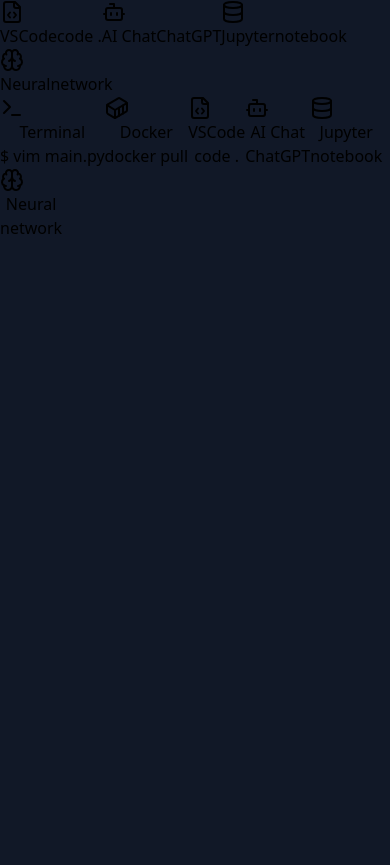
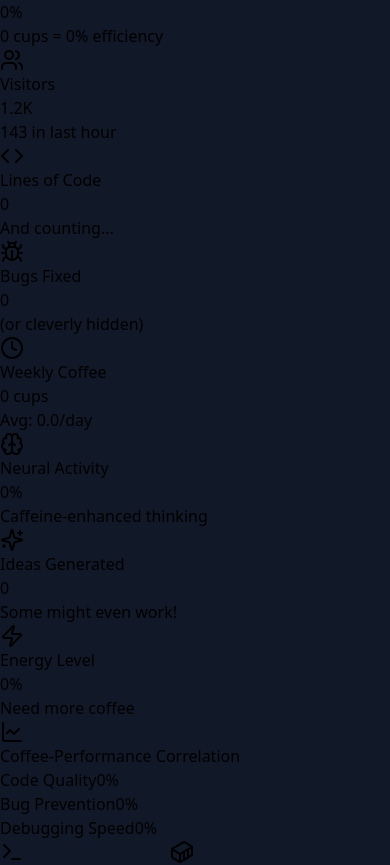
Before and after one commit to ansh-info/Ansh-info.github.io, a React (Vite) app: page / in a window 390 px wide. Shown: the part 3168-4033 px from the top of the page. Before the commit the page ends 3408 px from the top, so only its background shows below. Built offline with nearby package versions, Linux system fonts and the light colour scheme.

Commit message:
Feat: Responsive grid layout that adapts to screen size and simulated stats - will update to Realtime later

```diff
--- a/src/components/charts/CoffeeMetrics.jsx
+++ b/src/components/charts/CoffeeMetrics.jsx
@@ -1,23 +1,255 @@
-import { useState } from 'react';
-import { Coffee } from 'lucide-react';
+import { useState, useEffect } from "react";
+import {
+  Coffee,
+  Clock,
+  Users,
+  Activity,
+  Code,
+  Brain,
+  Sparkles,
+  Bug,
+  Zap,
+  LineChart,
+} from "lucide-react";
 
 const CoffeeMetrics = () => {
   const [coffeeCount, setCoffeeCount] = useState(0);
+  const [stats, setStats] = useState({
+    pageHits: 0,
+    visitors: {
+      lastHour: 0,
+      lastDay: 0,
+      lastWeek: 0,
+    },
+    productivity: 0,
+    linesOfCode: 0,
+    bugsFixed: 0,
+    coffeeStats: {
+      today: 0,
+      week: 0,
+      avgPerDay: 0,
+    },
+  });
+  const [isMobile, setIsMobile] = useState(false);
+
+  useEffect(() => {
+    const handleResize = () => {
+      setIsMobile(window.innerWidth < 768);
+    };
+
+    window.addEventListener("resize", handleResize);
+    handleResize();
+
+    // Simulate real-time stats updates
+    const updateStats = () => {
+      setStats((prev) => ({
+        pageHits: prev.pageHits + Math.floor(Math.random() * 3),
+        visitors: {
+          lastHour: Math.floor(Math.random() * 50 + 100),
+          lastDay: Math.floor(Math.random() * 500 + 1000),
+          lastWeek: Math.floor(Math.random() * 2000 + 5000),
+        },
+        productivity: Math.min(100, prev.productivity + coffeeCount * 2),
+        linesOfCode:
+          prev.linesOfCode + coffeeCount * Math.floor(Math.random() * 100),
+        bugsFixed:
+          prev.bugsFixed +
+          (coffeeCount > 0 ? Math.floor(Math.random() * 3) : 0),
+        coffeeStats: {
+          today: coffeeCount,
+          week: coffeeCount * 5,
+          avgPerDay: ((coffeeCount * 5) / 5).toFixed(1),
+        },
+      }));
+    };
+
+    const statsInterval = setInterval(updateStats, 5000);
+
+    return () => {
+      window.removeEventListener("resize", handleResize);
+      clearInterval(statsInterval);
+    };
+  }, [coffeeCount]);
+
+  const handleCoffeeClick = () => {
+    setCoffeeCount((prev) => prev + 1);
+    setStats((prev) => ({
+      ...prev,
+      productivity: Math.min(100, prev.productivity + 5),
+    }));
+  };
+
+  const StatCard = ({ icon: Icon, title, value, subValue, color }) => (
+    <div
+      className={`bg-gray-700/50 rounded-lg p-4 hover:bg-gray-700/70 transition-all
+      ${isMobile ? "w-full" : "w-auto"}`}
+    >
+      <div className="flex items-start gap-3">
+        <div className={`p-2 rounded-lg ${color}`}>
+          <Icon className="w-5 h-5 text-white" />
+        </div>
+        <div className="flex-1">
+          <p className="text-sm text-gray-400">{title}</p>
+          <p className="text-xl font-bold">{value}</p>
+          {subValue && <p className="text-xs text-gray-400 mt-1">{subValue}</p>}
+        </div>
+      </div>
+    </div>
+  );
+
+  const formatNumber = (num) => {
+    return new Intl.NumberFormat("en-US", {
+      notation: "compact",
+      maximumFractionDigits: 1,
+    }).format(num);
+  };
 
   return (
-    <div className="bg-gray-800 p-8 rounded-lg mb-16">
-      <div className="flex items-center justify-between">
+    <div className="bg-gray-800 p-4 sm:p-8 rounded-lg mb-16">
+      <div className="flex flex-col sm:flex-row items-start sm:items-center justify-between gap-4 mb-6">
         <div>
           <h2 className="text-2xl font-bold mb-2">Coffee-Driven Development</h2>
-          <p className="text-gray-400">Because no good code was ever written without caffeine</p>
+          <p className="text-gray-400">
+            Because no good code was ever written without caffeine(Tap to give
+            me a boost)
+          </p>
         </div>
         <button
-          onClick={() => setCoffeeCount(prev => prev + 1)}
-          className="bg-blue-500 hover:bg-blue-600 px-6 py-3 rounded-lg flex items-center gap-2"
+          onClick={handleCoffeeClick}
+          className="bg-blue-500 hover:bg-blue-600 px-6 py-3 rounded-lg flex items-center gap-2
+            transition-all hover:scale-105 whitespace-nowrap"
         >
-          <Coffee size={24} />
-          <span>Cups today: {coffeeCount}</span>
+          <Coffee className="w-5 h-5" />
+          <span>Cups today: {stats.coffeeStats.today}</span>
         </button>
+      </div>
+
+      {/* Main Stats Grid */}
+      <div className="grid grid-cols-1 sm:grid-cols-2 lg:grid-cols-4 gap-4 mb-6">
+        <StatCard
+          icon={Activity}
+          title="Productivity"
+          value={`${stats.productivity}%`}
+          subValue={`${stats.coffeeStats.today} cups = ${stats.productivity}% efficiency`}
+          color="bg-green-500"
+        />
+        <StatCard
+          icon={Users}
+          title="Visitors"
+          value={formatNumber(stats.visitors.lastDay)}
+          subValue={`${formatNumber(stats.visitors.lastHour)} in last hour`}
+          color="bg-blue-500"
+        />
+        <StatCard
+          icon={Code}
+          title="Lines of Code"
+          value={formatNumber(stats.linesOfCode)}
+          subValue="And counting..."
+          color="bg-purple-500"
+        />
+        <StatCard
+          icon={Bug}
+          title="Bugs Fixed"
+          value={stats.bugsFixed}
+          subValue="(or cleverly hidden)"
+          color="bg-red-500"
+        />
+      </div>
+
+      {/* Additional Metrics */}
+      <div className="grid grid-cols-1 sm:grid-cols-2 lg:grid-cols-4 gap-4">
+        <StatCard
+          icon={Clock}
+          title="Weekly Coffee"
+          value={`${stats.coffeeStats.week} cups`}
+          subValue={`Avg: ${stats.coffeeStats.avgPerDay}/day`}
+          color="bg-yellow-500"
+        />
+        <StatCard
+          icon={Brain}
+          title="Neural Activity"
+          value={`${Math.min(100, stats.coffeeStats.today * 20)}%`}
+          subValue="Caffeine-enhanced thinking"
+          color="bg-indigo-500"
+        />
+        <StatCard
+          icon={Sparkles}
+          title="Ideas Generated"
+          value={formatNumber(stats.coffeeStats.today * 42)}
+          subValue="Some might even work!"
+          color="bg-pink-500"
+        />
+        <StatCard
+          icon={Zap}
+          title="Energy Level"
+          value={`${Math.min(100, stats.coffeeStats.today * 15)}%`}
+          subValue={
+            stats.coffeeStats.today > 5
+              ? "Approaching hyperdrive"
+              : "Need more coffee"
+          }
+          color="bg-orange-500"
+        />
+      </div>
+
+      {/* Coffee Performance Correlation */}
+      <div className="mt-6 p-4 bg-gray-700/50 rounded-lg">
+        <div className="flex items-center gap-2 mb-2">
+          <LineChart className="w-5 h-5 text-blue-400" />
+          <h3 className="text-lg font-semibold">
+            Coffee-Performance Correlation
+          </h3>
+        </div>
+        <div className="grid grid-cols-1 sm:grid-cols-3 gap-4 text-sm">
+          <div className="text-gray-400">
+            <div className="flex justify-between mb-1">
+              <span>Code Quality</span>
+              <span className="text-green-400">
+                {Math.min(100, stats.coffeeStats.today * 12)}%
+              </span>
+            </div>
+            <div className="w-full bg-gray-600 rounded-full h-2">
+              <div
+                className="bg-green-400 rounded-full h-2 transition-all"
+                style={{
+                  width: `${Math.min(100, stats.coffeeStats.today * 12)}%`,
+                }}
+              />
+            </div>
+          </div>
+          <div className="text-gray-400">
+            <div className="flex justify-between mb-1">
+              <span>Bug Prevention</span>
+              <span className="text-blue-400">
+                {Math.min(100, stats.coffeeStats.today * 15)}%
+              </span>
+            </div>
+            <div className="w-full bg-gray-600 rounded-full h-2">
+              <div
+                className="bg-blue-400 rounded-full h-2 transition-all"
+                style={{
+                  width: `${Math.min(100, stats.coffeeStats.today * 15)}%`,
+                }}
+              />
+            </div>
+          </div>
+          <div className="text-gray-400">
+            <div className="flex justify-between mb-1">
+              <span>Debugging Speed</span>
+              <span className="text-purple-400">
+                {Math.min(100, stats.coffeeStats.today * 18)}%
+              </span>
+            </div>
+            <div className="w-full bg-gray-600 rounded-full h-2">
+              <div
+                className="bg-purple-400 rounded-full h-2 transition-all"
+                style={{
+                  width: `${Math.min(100, stats.coffeeStats.today * 18)}%`,
+                }}
+              />
+            </div>
+          </div>
+        </div>
       </div>
     </div>
   );
```
